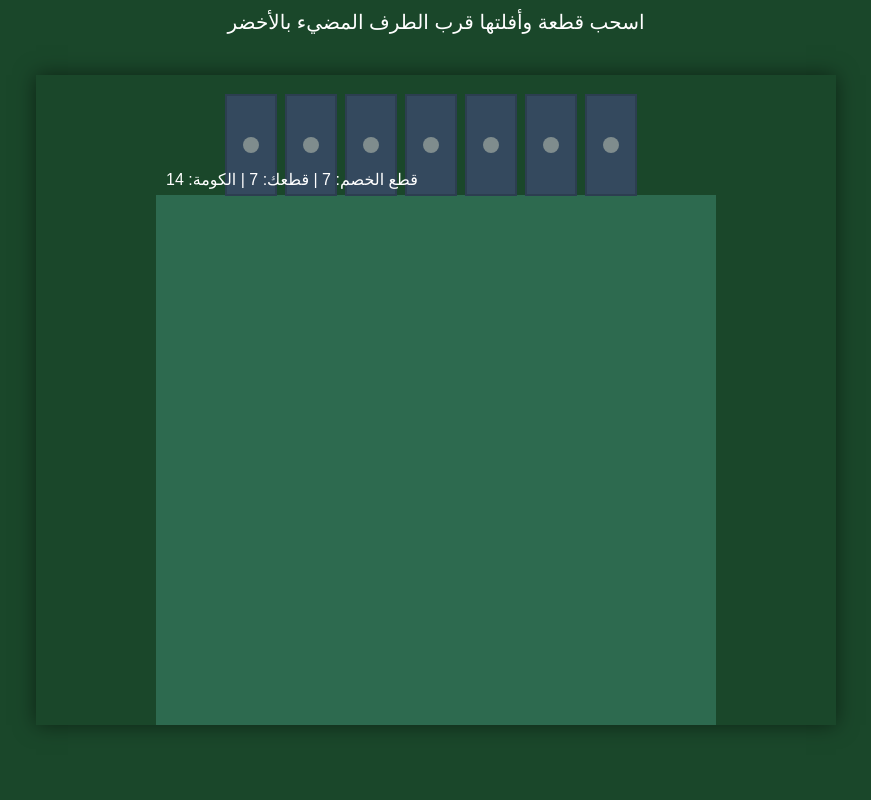
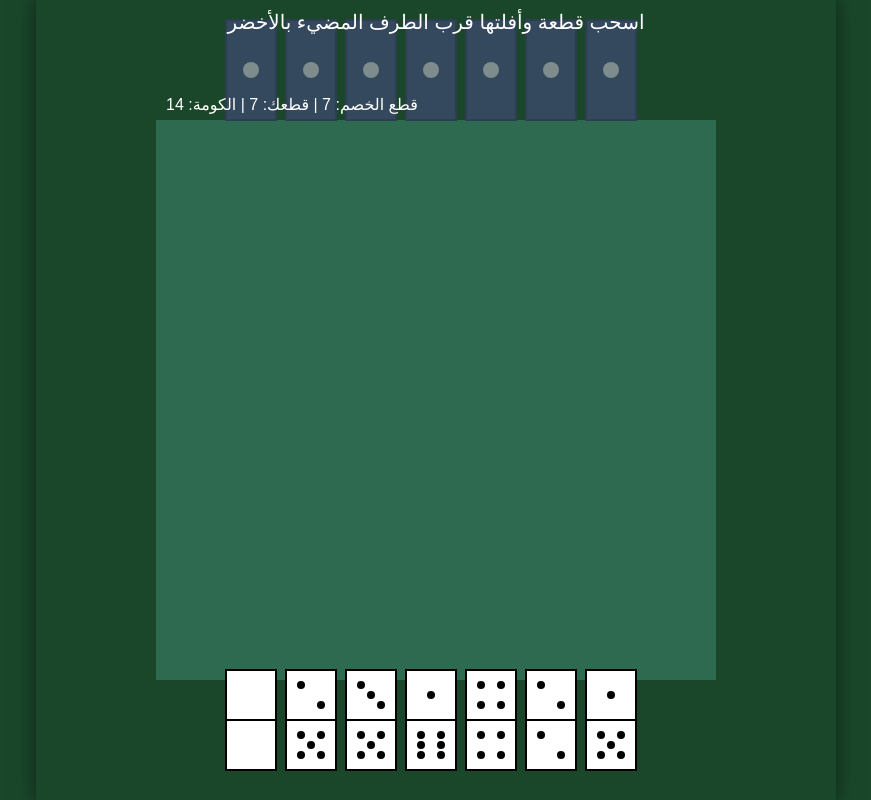
Before and after one commit to Almnjshy/glm, a website built with Vite: page index.html in a window 1280 px wide. Shown: the whole page, without its empty margins (204-1075 px from the left). Built offline with nearby package versions, Linux system fonts and the light colour scheme.

Commit message:
Update index.html

```diff
--- a/index.html
+++ b/index.html
@@ -12,7 +12,7 @@
 </head>
 <body>
   <div id="info">دور اللاعب</div>
-  <canvas id="gameCanvas" width="800" height="650"></canvas>
+  <canvas id="gameCanvas" width="800" height="800"></canvas>
   <script type="module" src="/src/main.ts"></script>
 </body>
 </html>
```
